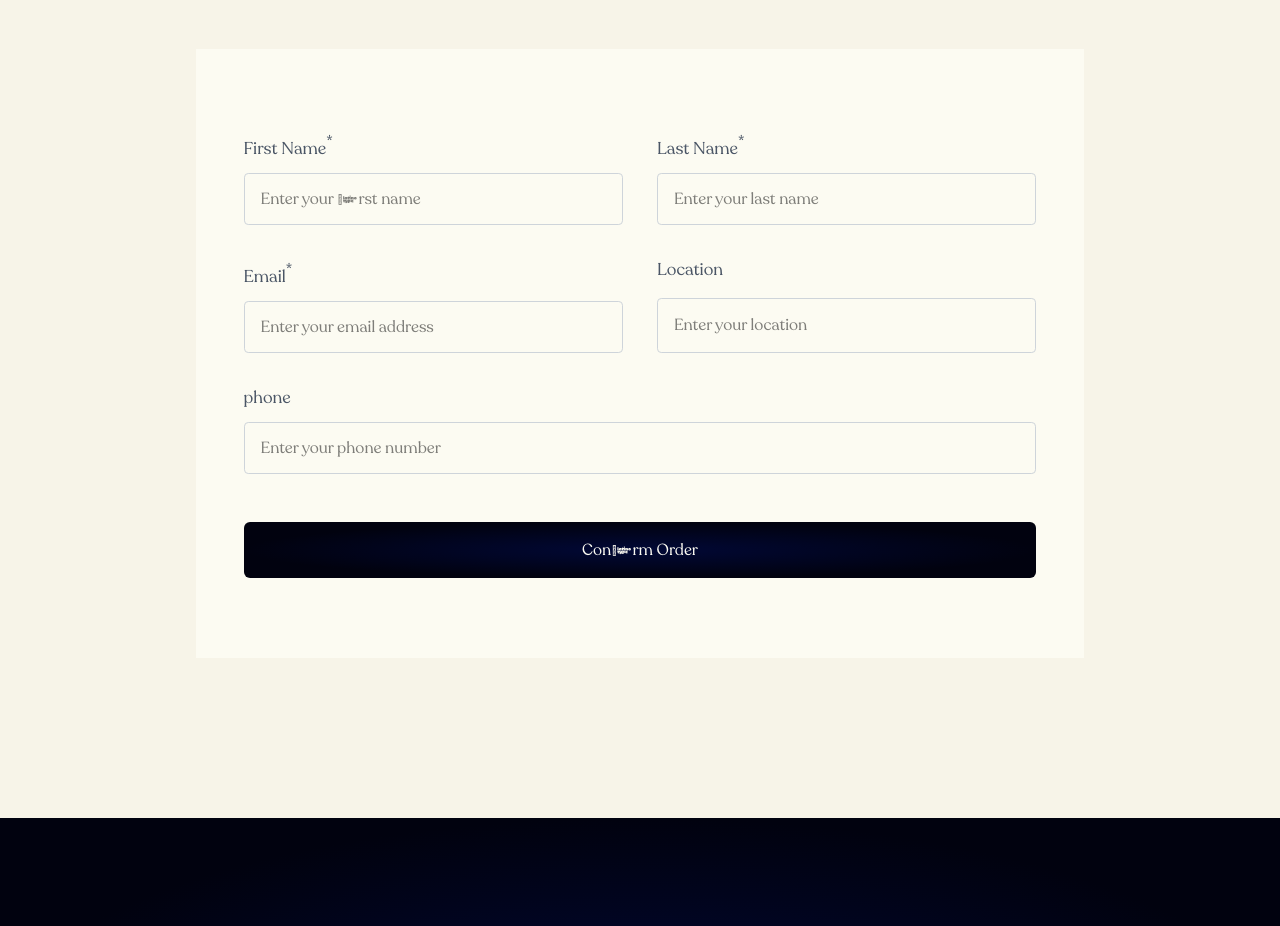
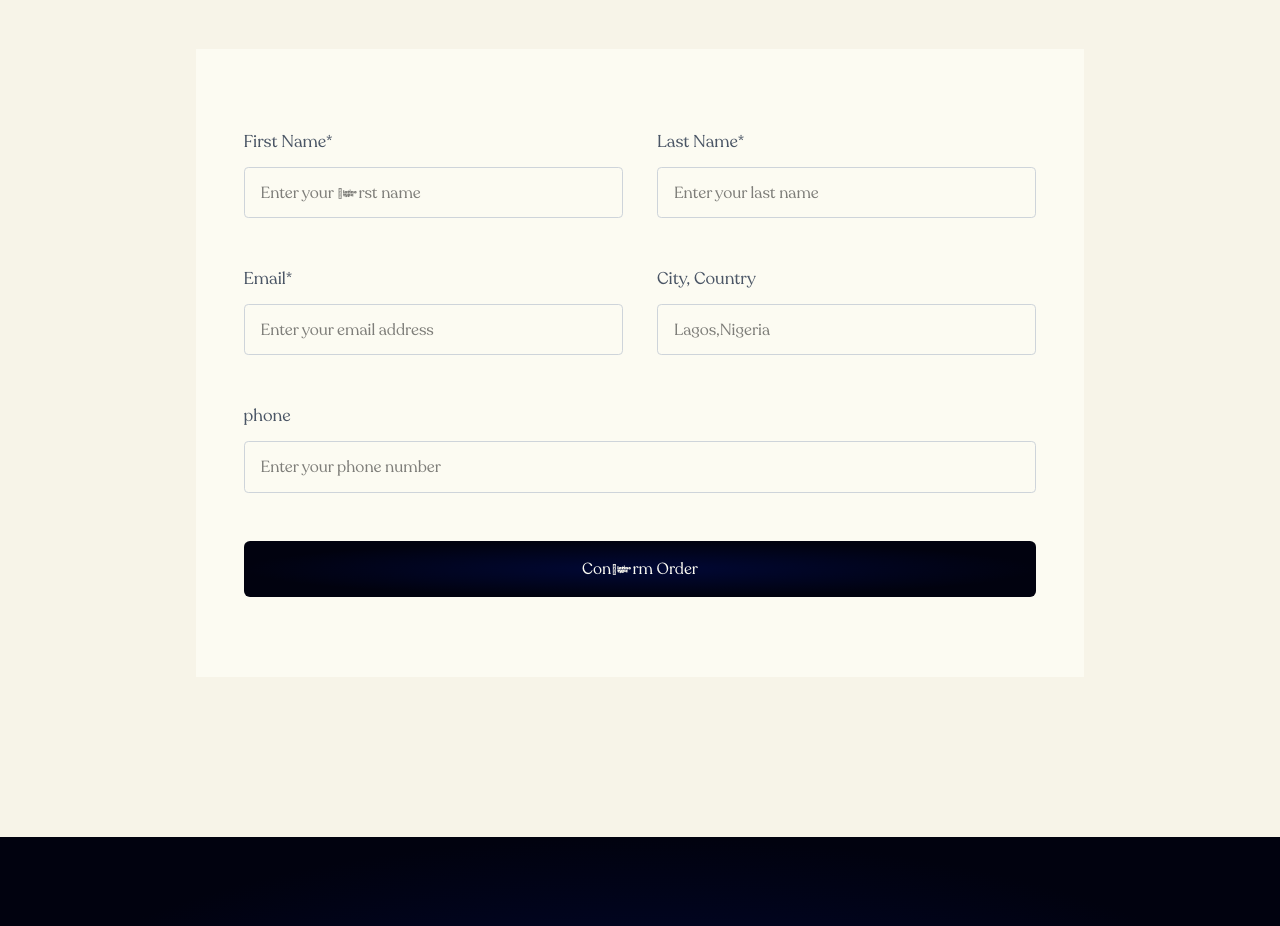
Before and after one commit to oseunabiola/the-prophecy, a React (Vite) app: page /order in a window 1280 px wide. Shown: the part 981-1907 px from the top of the page. Built offline with nearby package versions, Linux system fonts and the light colour scheme.

Commit message:
add order form submission

```diff
--- a/src/components/page-sections/order/order-form-container.tsx
+++ b/src/components/page-sections/order/order-form-container.tsx
@@ -1,16 +1,33 @@
-import { Form, Formik, FormikHelpers, useField } from "formik";
-import { ReactNode } from "react";
+import { Modal, ModalBody, ModalContent, ModalFooter, ModalHeader, ModalOverlay, useDisclosure, UseModalProps } from "@chakra-ui/react";
+import axios from "axios";
+import { Form, Formik, FormikHelpers } from "formik";
+import { ReactNode, useState } from "react";
+import { LiaCartPlusSolid } from "react-icons/lia";
+import { orderFormValidation } from "../../../utils/order-form-validation";
 import { PageContainer } from "../../shared/page-container";
+import { CustomInputField } from "../../ui/custom-input-field";
 import { Button } from "../../ui/link-button";
 
-const FORM_INIT_VALUES: FormValuesType = { firstName: "", lastName: "", email: "", location: "", phone: "" };
-type FormValuesType = { firstName: ""; lastName: ""; email: ""; location: ""; phone: "" };
+const FORM_INIT_VALUES = { firstName: "", lastName: "", email: "", location: "", phoneNo: "" } as OrderFormType;
+type OrderFormType = { firstName: string; lastName: string; email: string; location: string; phoneNo: string };
+
+export type { OrderFormType };
+
+const ORDER_ENDPOINT =
+    process.env.NODE_ENV === "development" ? "http://localhost:3001/v1/order-the-prophetic" : "https://api.theharvestword.org/v1/order-the-prophetic";
 
 const OrderFormContainer = () => {
-    const handleFormSubmit = async (values: FormValuesType, helper: FormikHelpers<FormValuesType>) => {
+    const [successMessage, setSuccessMessage] = useState("");
+
+    const orderSuccessModal = useDisclosure();
+
+    const handleFormSubmit = async (values: OrderFormType, helper: FormikHelpers<OrderFormType>) => {
         try {
-            console.log(values);
-            helper.setSubmitting(false);
+            const response = await axios.post(ORDER_ENDPOINT, values);
+            console.log(response.data.data);
+            setSuccessMessage(response.data.message);
+            helper.resetForm();
+            orderSuccessModal.onOpen();
         } catch (error) {
             console.log(error);
         }
@@ -18,53 +35,30 @@ const OrderFormContainer = () => {
 
     return (
         <div className="bg-primary py-32 xl:py-40">
+            {/* <OrderSuccessModal isOpen={orderSuccessModal.isOpen}  /> */}
+            <OrderSuccessModal modal={orderSuccessModal} successMessage={successMessage} onCloseCallback={() => setSuccessMessage("")} />
             <PageContainer>
                 <div className="mx-auto grid gap-y-12 md:w-9/12 xl:w-10/12">
                     <header className="text-center xl:text-left">
                         <h2 className="mb-3 font-glastone text-[40px] xl:mb-4 xl:text-5xl xl:leading-[70px]">Order Information</h2>
                         <p className="text-xl">Ensure you fill in the correct details as required</p>
                     </header>
-                    <Formik initialValues={FORM_INIT_VALUES} onSubmit={handleFormSubmit}>
+                    <Formik initialValues={FORM_INIT_VALUES} validationSchema={orderFormValidation} onSubmit={handleFormSubmit}>
                         {({ isSubmitting }) => (
                             <Form className="form |">
                                 <div className="grid gap-y-8 bg-alt-2 px-6 py-10 xl:gap-y-12 xl:px-12 xl:py-20">
-                                    <div className="grid gap-y-6 xl:gap-y-8">
+                                    <div className="grid gap-y-6 xl:gap-y-12">
                                         <TwoColumnFields>
-                                            <CustomInputField
-                                                name="firstName"
-                                                label={
-                                                    <span>
-                                                        First Name<span className="align-super">*</span>
-                                                    </span>
-                                                }
-                                                placeholder="Enter your first name"
-                                            />
-                                            <CustomInputField
-                                                name="lastName"
-                                                label={
-                                                    <span>
-                                                        Last Name<span className="align-super">*</span>
-                                                    </span>
-                                                }
-                                                placeholder="Enter your last name"
-                                            />
+                                            <CustomInputField name="firstName" label="First Name*" placeholder="Enter your first name" />
+                                            <CustomInputField name="lastName" label="Last Name*" placeholder="Enter your last name" />
                                         </TwoColumnFields>
                                         <TwoColumnFields>
-                                            <CustomInputField
-                                                name="email"
-                                                type="email"
-                                                label={
-                                                    <span>
-                                                        Email<span className="align-super">*</span>
-                                                    </span>
-                                                }
-                                                placeholder="Enter your email address"
-                                            />
-                                            <CustomInputField name="location" label="Location" placeholder="Enter your location" />
+                                            <CustomInputField name="email" type="email" label="Email*" placeholder="Enter your email address" />
+                                            <CustomInputField name="location" label="City, Country" placeholder="Lagos,Nigeria" />
                                         </TwoColumnFields>
-                                        <CustomInputField name="phone" type="tel" label="phone" placeholder="Enter your phone number" />
+                                        <CustomInputField name="phoneNo" type="tel" label="phone" placeholder="Enter your phone number" />
                                     </div>
-                                    <Button variant="primary" className="px-6 py-4" disabled={isSubmitting}>
+                                    <Button variant="primary" type="submit" className="px-6 py-4 disabled:bg-gray-100" disabled={isSubmitting}>
                                         Confirm Order
                                     </Button>
                                 </div>
@@ -79,27 +73,48 @@ const OrderFormContainer = () => {
 
 export { OrderFormContainer };
 
-type CustomInputProps = React.DetailedHTMLProps<React.InputHTMLAttributes<HTMLInputElement>, HTMLInputElement> & {
-    label: ReactNode;
+const TwoColumnFields = ({ children }: { children: ReactNode }) => {
+    return <div className="grid items-start gap-x-[34px] gap-y-6 md:grid-cols-2 xl:gap-y-8">{children}</div>;
 };
 
-const CustomInputField = ({ label, ...props }: CustomInputProps) => {
-    const [field, meta] = useField(props);
+const OrderSuccessModal = ({
+    modal,
+    successMessage,
+    onCloseCallback,
+}: {
+    modal: UseModalProps;
+    successMessage: string;
+    onCloseCallback: () => void;
+}) => {
+    const MODAL_MESSAGE = "Thanks you for registering your intention. Your request is being processed.";
     return (
-        <div className="form-group | grid gap-y-2">
-            <label htmlFor={field.name} className="form-label | mb-1 block text-[17px] font-medium text-gray-600">
-                {label}
-            </label>
-            <input
-                className="form-control | w-full overflow-hidden rounded-[4.25px] border border-[#ced4da] px-4 py-[0.8rem] text-[0.93rem] leading-5"
-                {...field}
-                {...props}
-            />
-            {meta.touched && meta.error ? <span className="form-error | inline-block text-sm text-red-500">{meta.error}</span> : null}
-        </div>
+        <Modal
+            isOpen={modal.isOpen}
+            onClose={() => {
+                onCloseCallback();
+                modal.onClose();
+            }}
+            closeOnEsc
+            isCentered
+        >
+            <ModalOverlay />
+            <ModalContent className="mx-4 !rounded-2xl p-4">
+                <ModalHeader>Order Request Submitted</ModalHeader>
+                <ModalBody className="my-8 grid gap-y-2 text-center">
+                    <LiaCartPlusSolid className="mx-auto text-7xl text-green-800" />
+
+                    <p className="text-xl font-bold">{successMessage}</p>
+                    <p>{MODAL_MESSAGE}</p>
+                </ModalBody>
+
+                <ModalFooter>
+                    <div className="flex justify-center gap-2">
+                        <Button variant="primary" onClick={modal.onClose} className="cursor-pointer px-10 py-3">
+                            Ok
+                        </Button>
+                    </div>
+                </ModalFooter>
+            </ModalContent>
+        </Modal>
     );
 };
-
-const TwoColumnFields = ({ children }: { children: ReactNode }) => {
-    return <div className="grid gap-x-[34px] gap-y-6 md:grid-flow-col xl:gap-y-8">{children}</div>;
-};
--- /dev/null
+++ b/src/components/ui/custom-input-field.tsx
@@ -0,0 +1,27 @@
+import { useField } from "formik";
+import { ReactNode } from "react";
+
+type CustomInputProps = React.DetailedHTMLProps<React.InputHTMLAttributes<HTMLInputElement>, HTMLInputElement> & {
+    label: ReactNode;
+};
+
+const CustomInputField = ({ label, ...props }: CustomInputProps) => {
+    const [field, meta] = useField(props);
+    return (
+        <div className="form-group | relative grid gap-y-2">
+            <label htmlFor={field.name} className="form-label | mb-1 block text-[17px] font-medium text-gray-600">
+                {label}
+            </label>
+            <input
+                className="form-control | w-full overflow-hidden rounded-[4.25px] border border-[#ced4da] px-4 py-[0.8rem] text-[0.93rem] leading-5"
+                {...field}
+                {...props}
+            />
+            {meta.touched && meta.error ? (
+                <span className="form-error | absolute top-[100%] mt-2 inline-block text-xs text-red-500">{meta.error}</span>
+            ) : null}
+        </div>
+    );
+};
+
+export { CustomInputField };
--- a/src/main.tsx
+++ b/src/main.tsx
@@ -1,3 +1,4 @@
+import { ChakraProvider } from "@chakra-ui/react";
 import { StrictMode } from "react";
 import { createRoot } from "react-dom/client";
 import { BrowserRouter, Route, Routes } from "react-router";
@@ -8,6 +9,7 @@ import { Order } from "./pages/order.tsx";
 
 createRoot(document.getElementById("root")!).render(
     <StrictMode>
+        <ChakraProvider disableGlobalStyle={true} resetCSS={false}>
             <BrowserRouter>
                 <Layout>
                     <Routes>
@@ -16,5 +18,6 @@ createRoot(document.getElementById("root")!).render(
                     </Routes>
                 </Layout>
             </BrowserRouter>
+        </ChakraProvider>
     </StrictMode>,
 );
--- /dev/null
+++ b/src/utils/order-form-validation.tsx
@@ -0,0 +1,38 @@
+import * as Yup from "yup";
+
+const errorMessages = {
+    firstNameRequired: "First name is required.",
+    firstNameLength: "First name provided is not allowed. Only 2-20 characters are allowed for first name.",
+    firstNameAlphabets: "The first name provided contains characters that are now allowed. Only alphabets, space and hyphen are allowed",
+    lastNameRequired: "Last name is required.",
+    lastNameLength: "Last name provided is not allowed. Only 2-20 characters are allowed for last name.",
+    lastNameAlphabets: "The last name provided contains characters that are now allowed. Only alphabets, space and hyphen are allowed",
+    emailAddressRequired: "Email address is required.",
+    emailAddress: "The email address provided is invalid. Kindly provide a valid email address.",
+    location: "The location provided is not allowed. Location should be your state and country, separated by a comma.",
+    phoneNumber: "Invalid phone number provided.",
+};
+
+const orderFormValidation = Yup.object().shape({
+    firstName: Yup.string()
+        .trim()
+        .min(2, errorMessages.firstNameLength)
+        .max(50, errorMessages.firstNameLength)
+        .matches(/^[a-zA-Z\s-]+$/, errorMessages.firstNameAlphabets)
+        .required("Required"),
+    lastName: Yup.string()
+        .trim()
+        .min(2, errorMessages.lastNameLength)
+        .max(50, errorMessages.lastNameLength)
+        .matches(/^[a-zA-Z\s-]+$/, errorMessages.lastNameAlphabets)
+        .required(errorMessages.lastNameRequired),
+    email: Yup.string().trim().email(errorMessages.emailAddress).required(errorMessages.emailAddressRequired),
+    location: Yup.string()
+        .trim()
+        .matches(/^[a-zA-Z]+,[a-zA-Z]+$/, errorMessages.location),
+    phoneNo: Yup.string()
+        .trim()
+        .matches(/^\d{5,}$/, errorMessages.phoneNumber),
+});
+
+export { orderFormValidation };
--- a/tsconfig.app.json
+++ b/tsconfig.app.json
@@ -6,6 +6,9 @@
         "lib": ["ES2020", "DOM", "DOM.Iterable"],
         "module": "ESNext",
         "skipLibCheck": true,
+        "paths": {
+            "@/*": ["./src/*"]
+        },
 
         /* Bundler mode */
         "moduleResolution": "bundler",
```
Also changed, not shown: package.json (+10 -1 lines), 1 other file (tests, documents, lock files or other folders). Lines whose indentation alone changed are shown as unchanged.
